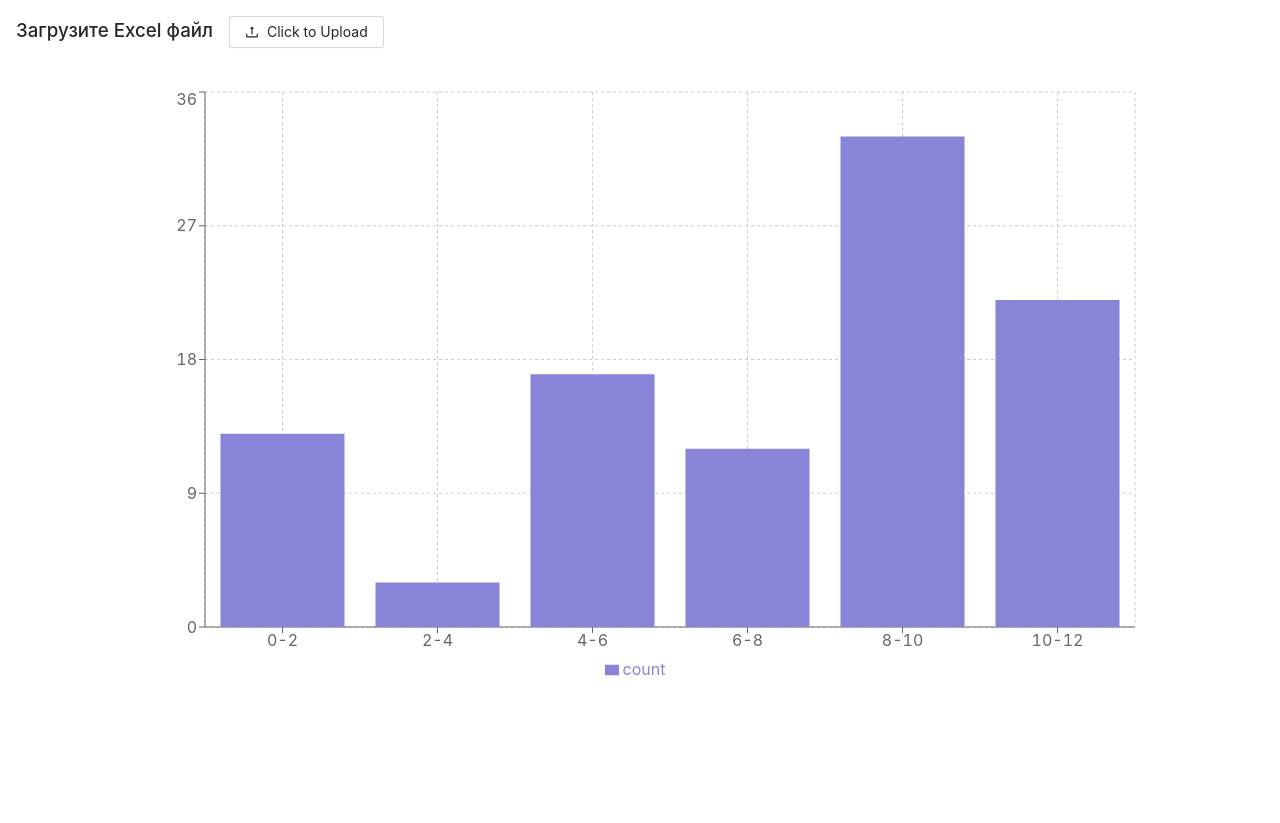
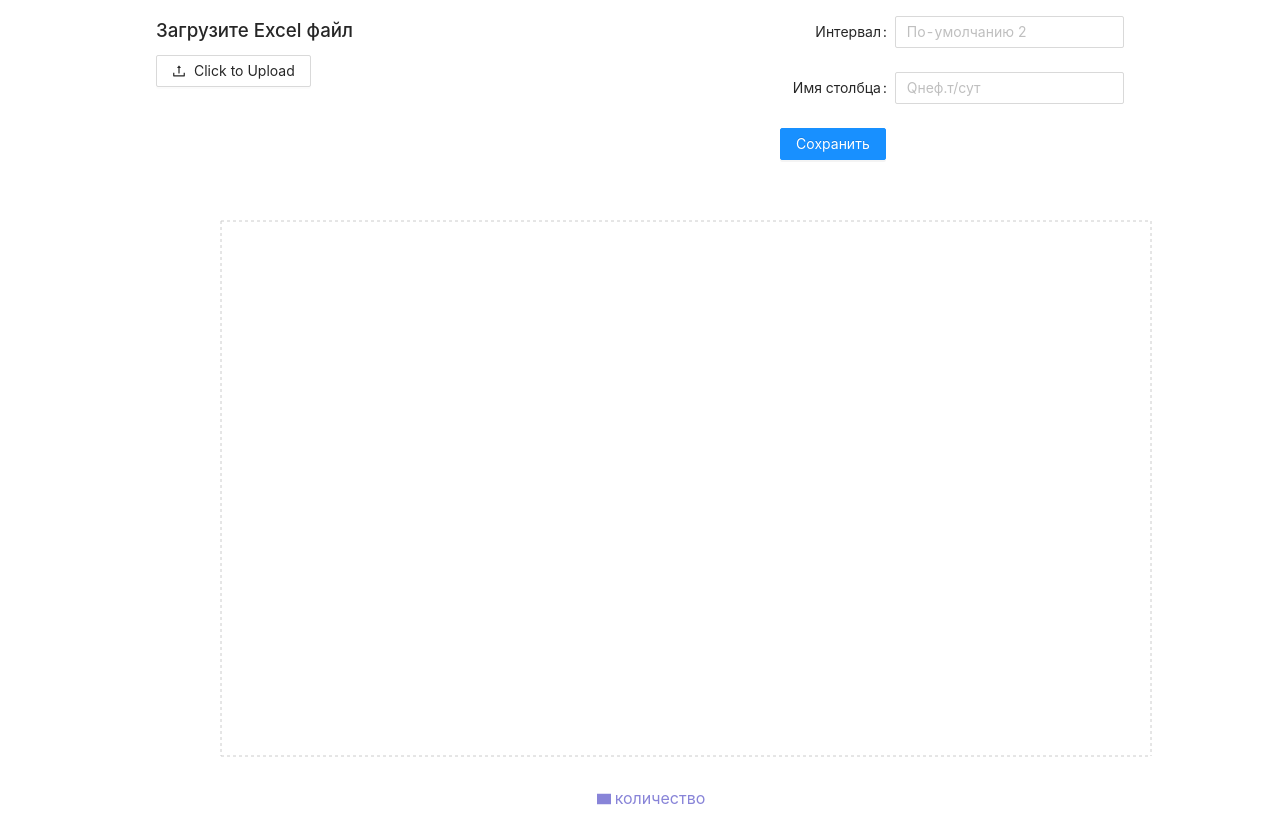
Before and after one commit to GabdrahmanovAR/charts-tn, a React (Create React App) app: page / in a window 1280 px wide. Before the commit the page ends 800 px from the top, so only its background shows below. Built offline with nearby package versions, Linux system fonts and the light colour scheme.

Commit message:
Реализовано построение гистограммы, по заданному столбку и с заданным интервалом

```diff
--- a/src/App.scss
+++ b/src/App.scss
@@ -4,10 +4,12 @@
   margin: 0 auto;
   padding: 1rem;
   height: 100%;
+  width: 1000px;
 
-  &__upload {
+  &__header {
     display: flex;
     margin-bottom: 2rem;
+    justify-content: space-between;
 
     h3 {
       margin-right: 1rem;
--- a/src/App.tsx
+++ b/src/App.tsx
@@ -1,22 +1,42 @@
-import React from 'react';
+import React, { useEffect, useState } from 'react';
 import './App.scss';
-import { Button, Upload } from 'antd';
+import {
+  Button, Form, Input, Upload,
+} from 'antd';
 import { UploadOutlined } from '@ant-design/icons';
 import { RcFile } from 'antd/es/upload';
 import { importExcel } from './utils/importExcel';
 import Chart from './components/chart/Chart';
+import { IChartData } from './utils/ConvertJsonToChartData';
 
 const App = () => {
-  const handleUploadingFile = (file: RcFile) => {
-    if (file) {
-      importExcel(file);
+  const [data, setData] = useState([] as IChartData[]);
+  const [interval, setInterval] = useState(2);
+  const [file, setFile] = useState({} as RcFile);
+
+  useEffect(() => {
+    if (file.name) {
+      importExcel(file, interval, (chartData: any) => {
+        setData(chartData);
+      });
+    }
+  }, [file, interval]);
+
+  const handleUploadingFile = (uploadedFile: RcFile) => {
+    if (uploadedFile) {
+      setFile(uploadedFile);
     }
     return false;
   };
 
+  const handleClickFinishButton = (values: any) => {
+    setInterval(values.interval);
+  };
+
   return (
     <div className="main">
-      <div className="main__upload">
+      <div className="main__header">
+        <div>
           <h3>Загрузите Excel файл</h3>
           <Upload
             name="excel-file"
@@ -29,8 +49,42 @@ const App = () => {
             </Button>
           </Upload>
         </div>
+        <div>
+          <Form
+            name="basic"
+            labelCol={{
+              span: 8,
+            }}
+            wrapperCol={{
+              span: 16,
+            }}
+            onFinish={handleClickFinishButton}
+            // onFinishFailed={onFinishFailed}
+          >
+            <Form.Item
+              label="Интервал"
+              name="interval"
+            >
+              <Input placeholder="По-умолчанию 2" />
+            </Form.Item>
+
+            <Form.Item
+              label="Имя столбца"
+              name="column-name"
+            >
+              <Input placeholder="Qнеф.т/сут" />
+            </Form.Item>
+
+            <Form.Item>
+              <Button type="primary" htmlType="submit">
+                Сохранить
+              </Button>
+            </Form.Item>
+          </Form>
+        </div>
+      </div>
       <div className="main_chart">
-        <Chart />
+        <Chart data={data} />
       </div>
     </div>
   );
--- a/src/components/chart/Chart.tsx
+++ b/src/components/chart/Chart.tsx
@@ -1,10 +1,14 @@
-import React from 'react';
+import React, { FC } from 'react';
 import {
   Bar, BarChart, CartesianGrid, Legend, Tooltip, XAxis, YAxis,
 } from 'recharts';
-import { data } from '../../mock/data';
+import { IChartData } from '../../utils/ConvertJsonToChartData';
 
-const Chart = () => (
+interface IChartProps {
+  data: IChartData[];
+}
+
+const Chart: FC<IChartProps> = ({ data }) => (
   <BarChart
     width={1000}
     height={600}
@@ -15,7 +19,7 @@ const Chart = () => (
     <YAxis />
     <Tooltip />
     <Legend />
-    <Bar dataKey="count" fill="#8884d8" />
+    <Bar dataKey="количество" fill="#8884d8" />
   </BarChart>
 );
 
--- /dev/null
+++ b/src/utils/ConvertJsonToChartData.ts
@@ -0,0 +1,42 @@
+export interface IChartData {
+  name: string;
+  количество: number;
+}
+
+const countOfMatches = (data: number[], currentIdx: number, interval: number) => {
+  let matchesData = 0;
+  data.forEach((number) => {
+    if (number >= currentIdx && number < currentIdx + interval) matchesData += 1;
+  });
+  return matchesData;
+};
+
+export const convertJsonToChartData = (jsonData: any, interval: number) => {
+  const columnData: number[] = [];
+  const data: IChartData[] = [];
+
+  console.log(jsonData);
+
+  // Заполнение массива данными из заданного столбца
+  jsonData.forEach((rowObject: any) => {
+    if (rowObject['Qнеф.т/сут']) columnData.push(rowObject['Qнеф.т/сут']);
+  });
+
+  // Распределение данных по диапозону
+  for (let i = 0; i < columnData.length; i += Number(interval)) {
+    data.push(
+      {
+        name: `${i}-${i + Number(interval)}`,
+        количество: countOfMatches(columnData, i, interval),
+      },
+    );
+  }
+
+  console.log(data);
+  // Удаление с конца нулевых значений
+  for (let i = data.length - 1; i > 0; i -= 1) {
+    if (data[i].количество === 0) data.pop();
+  }
+
+  return data;
+};
--- a/src/utils/importExcel.ts
+++ b/src/utils/importExcel.ts
@@ -1,24 +1,22 @@
 import * as XLSX from 'xlsx';
+import { RcFile } from 'antd/es/upload';
+import { convertJsonToChartData, IChartData } from './ConvertJsonToChartData';
 
-export const importExcel = (file: any) => {
+export const importExcel = (file: RcFile, interval: number, data: (chartData: IChartData[]) => void) => {
   console.log(file.name);
   const reader = new FileReader();
+  let chartData: IChartData[] = [];
+
   reader.onload = (evt) => { // evt = on_file_select event
     /* Parse data */
     const bstr = evt.target?.result;
     const wb = XLSX.read(bstr, { type: 'binary' });
-    console.log('WorkBook');
-    console.log(wb);
     /* Get first worksheet */
     const wsname = wb.SheetNames[0];
     const ws = wb.Sheets[wsname];
-    console.log('WorkSheet');
-    console.log(ws);
     /* Convert array of arrays */
-    const data = XLSX.utils.sheet_to_json(ws);
-    /* Update state */
-    console.log('Data');
-    console.log(data);
+    chartData = convertJsonToChartData(XLSX.utils.sheet_to_json(ws), interval);
+    data(chartData);
   };
   reader.readAsBinaryString(file);
 };
```
Lines whose indentation alone changed are shown as unchanged.
